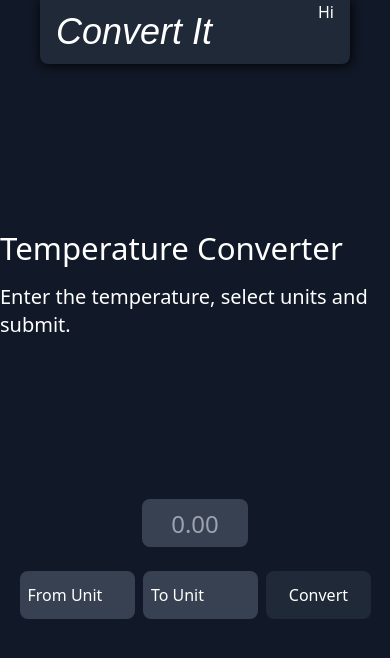
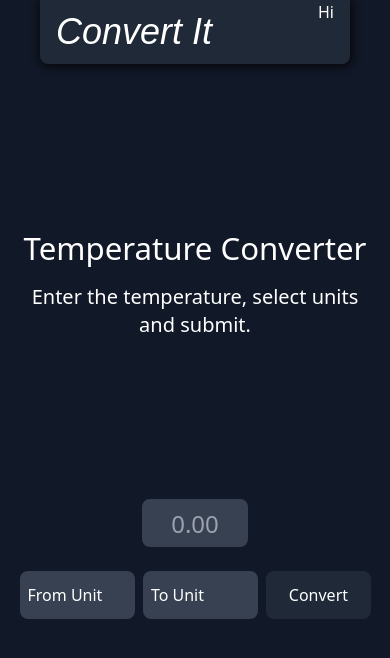
Before and after one commit to YasserDalal/Convert_It, a React (Vite) app: page / in a window 390 px wide. Shown: the top 658 px of the page. Built offline with nearby package versions, Linux system fonts and the light colour scheme; a web font is replaced by a local one.

Commit message:
when texts starts to shrink, use text center

```diff
--- a/src/components/TitleContent.jsx
+++ b/src/components/TitleContent.jsx
@@ -2,9 +2,9 @@
 export default function TitleContent({ classname }) {
   return (
     <div className={ classname }>
-      <div className="flex flex-col">
-        <div className="pb-3 text-[clamp(1.5rem,8vw,2.8rem)]">Temperature Converter</div>
-        <div className="text-xl text-[clamp(0.72rem,3vw,1rem)]">Enter the temperature, select units and submit.</div>
+      <div className="flex flex-col max-[560px]:px-5">
+        <div className="pb-3 text-[clamp(1.5rem,8vw,2.8rem)] max-[560px]:text-center">Temperature Converter</div>
+        <div className="text-xl text-[clamp(0.73rem,3.5vw,1.1rem)] max-[560px]:text-center">Enter the temperature, select units and submit.</div>
       </div>
     </div>
   )
```
